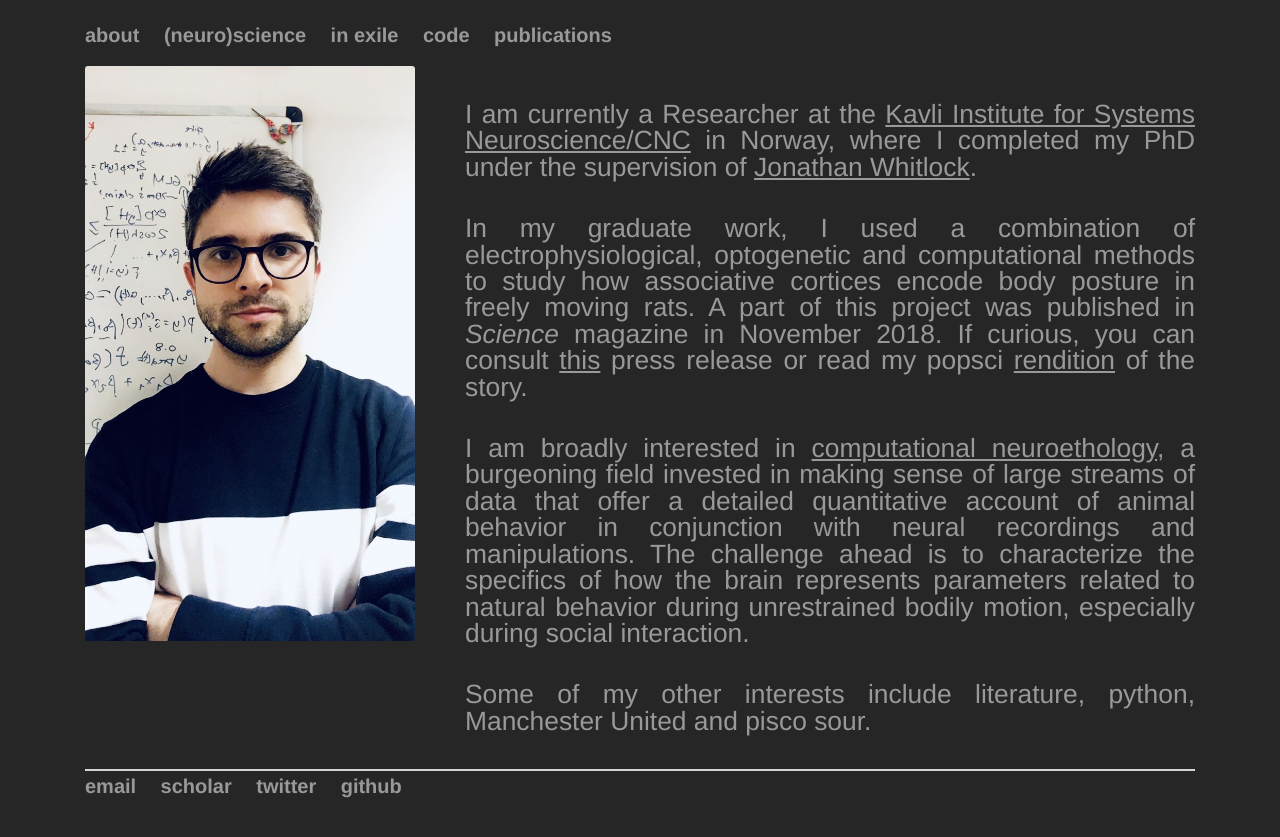
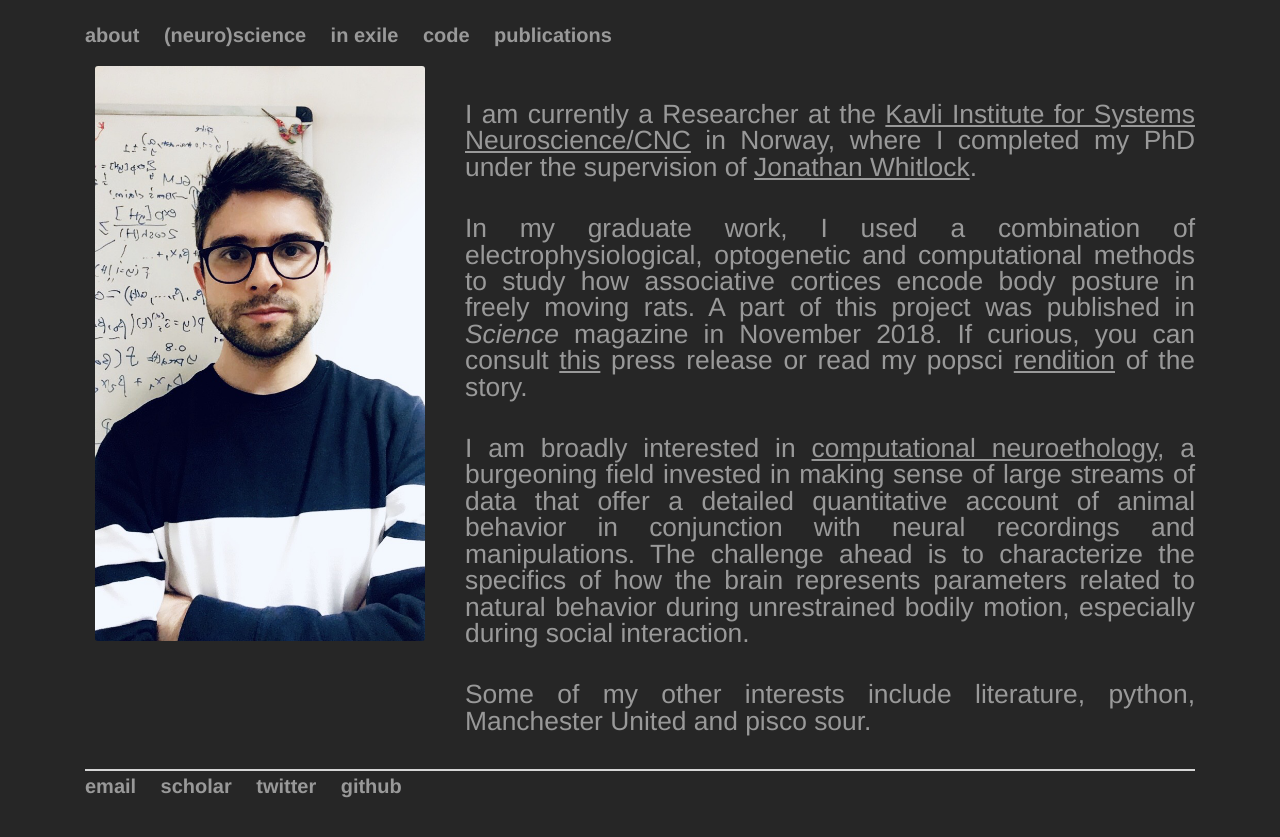
Before and after one commit to bartulem/bartulem.github.io, a Jekyll site: the page built from about/index.html, in a window 1280 px wide. Shown: the top 837 px of the page. Built offline with Jekyll 4.4.1, drawn with Linux system fonts in a browser that asks for light colours.

Commit message:
Update index.html

```diff
--- a/about/index.html
+++ b/about/index.html
@@ -3,7 +3,7 @@ layout: default
 title: bartulem
 ---
 <div class="row marketing">
-	<div class="col-sm-4" text-center>
+	<div class="col-sm-4 text-center">
 		<img class="rounded-corners" alt="Bartul Mimica" src="http://bartulem.github.io/img/bm2020w.png" style="width:330px;height:575px;">
 	</div>
 	<div class="col-sm-8">
```
